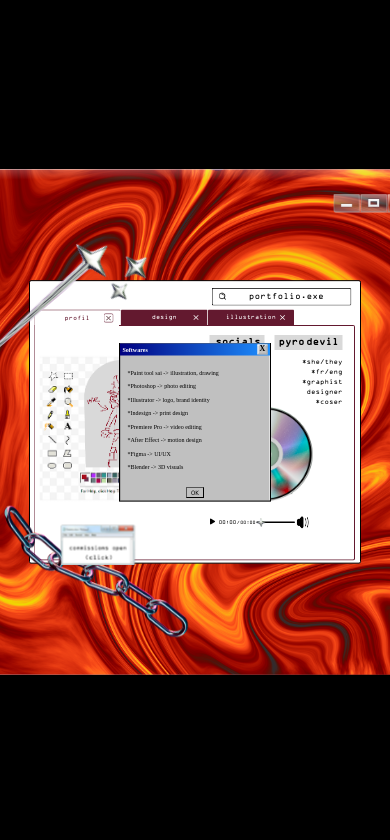
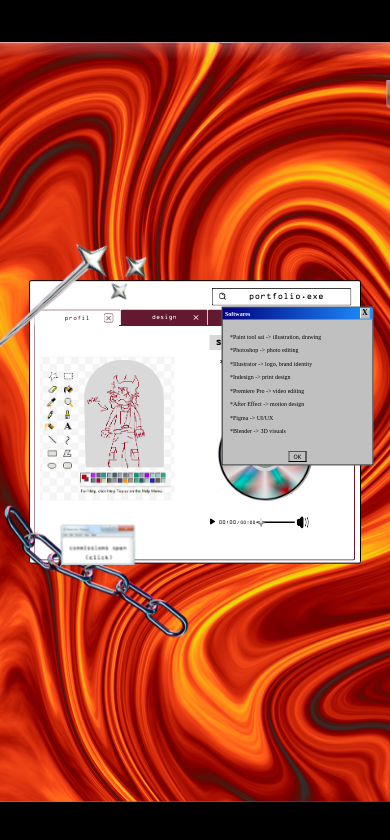
Before and after one commit to pyrothedevil/portfolio, a plain HTML site: page index.html in a window 390 px wide. Drawn offline with Linux system fonts and the light colour scheme.

Commit message:
Update index.html

```diff
--- a/index.html
+++ b/index.html
@@ -15,6 +15,28 @@
                 font-style: normal;
             }
 
+@media (max-width: 780px) {
+  body {
+    transform: scale(0.5);
+           background-size: 130vw 60vh;
+
+}
+.popup {
+        position: fixed;
+        top: 50%;
+        left: 50%;
+        transform: translate(-50%, -50%);
+        width: 80%;
+        max-width: 300px;
+    }
+
+}
+               @media (prefers-color-scheme: dark) {
+        .container {
+            background-color: white !important;
+            color: black !important;
+        }
+    }
             body {
                 position: aboslute;
 
@@ -762,31 +784,6 @@ background: linear-gradient(to right, navy, #1e90ff);
   font-weight: bold;
   cursor: pointer;
 }
-
-
-@media (max-width: 780px) {
-  body {
-    transform: scale(0.5); /* Scales everything by 80% */
-           background-size: 130vw 60vh; /* Reduce the background size relative to the viewport width */
-
-}
-.popup {
-        position: fixed; /* Use fixed positioning to ensure it's centered on the page */
-        top: 50%; /* Center vertically */
-        left: 50%; /* Center horizontally */
-        transform: translate(-50%, -50%); /* Offset by half of its own width and height */
-        width: 80%; /* Adjust width to make it responsive */
-        max-width: 300px; /* Set a maximum width to avoid overflow on large screens */
-    }
-
-}
-               @media (prefers-color-scheme: dark) {
-        .container {
-            background-color: white !important;
-            color: black !important;
-        }
-    }
-
  </style>
     </head>
     <body>
```
